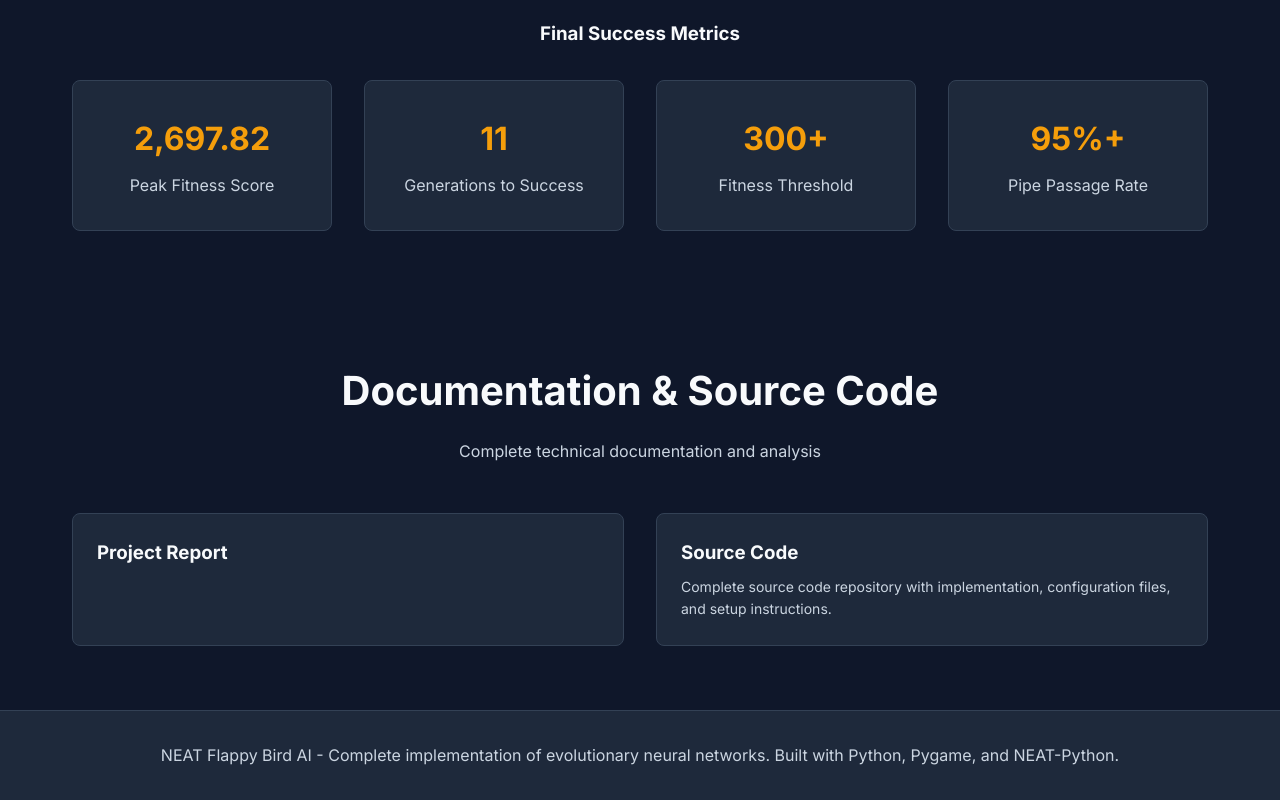
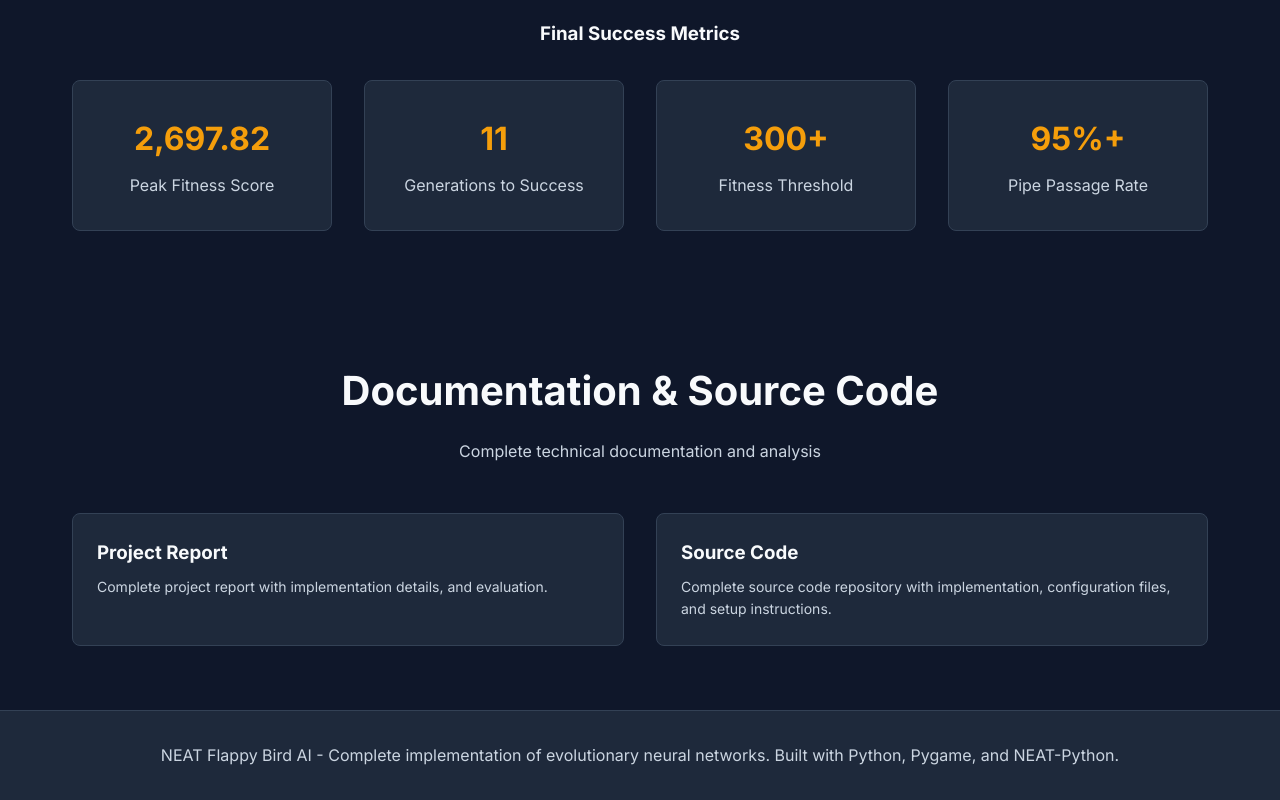
Before and after one commit to whizali/neat-flappy-bird-ai, a plain HTML site: page index.html in a window 1280 px wide. Shown: the part 5155-5955 px from the top of the page. Drawn offline with Linux system fonts and the light colour scheme.

Commit message:
Update Project Report link to point to PDF file

```diff
--- a/index.html
+++ b/index.html
@@ -712,8 +712,9 @@
             <p class="section-subtitle">Complete technical documentation and analysis</p>
 
             <div class="docs-grid">
-                <a href="PROJECT_REPORT.md" class="doc-link">
+                <a href="NEAT_FlappyBird_AI.pdf" class="doc-link">
                     <h3>Project Report</h3>
+                    <p>Complete project report with implementation details, and evaluation.</p>
                 </a>
 
                 <a href="https://github.com/whizali/neat-flappy-bird-ai" target="_blank" class="doc-link">
```
